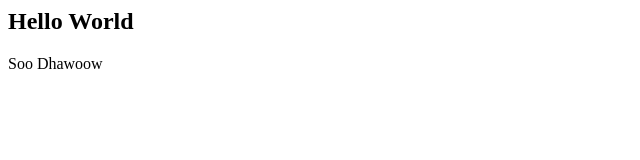
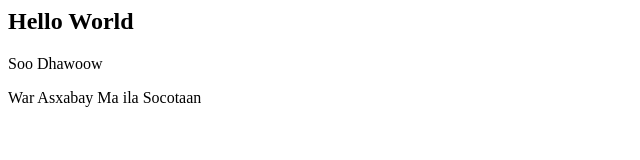
Before and after one commit to Ayatmoha41/somali, a plain HTML site: page index.html in a window 1280 px wide. Shown: the whole page, without its empty margins (0-640 px from the left). Drawn offline with Linux system fonts and the light colour scheme.

Commit message:
Yaa liiga Harin Asxabey

```diff
--- a/index.html
+++ b/index.html
@@ -5,6 +5,7 @@
 <body>
     <h2>Hello World</h2>
     <p>Soo Dhawoow</p>
+    <p>War Asxabay Ma ila Socotaan</p>
 </body>
 
 </html>
```
